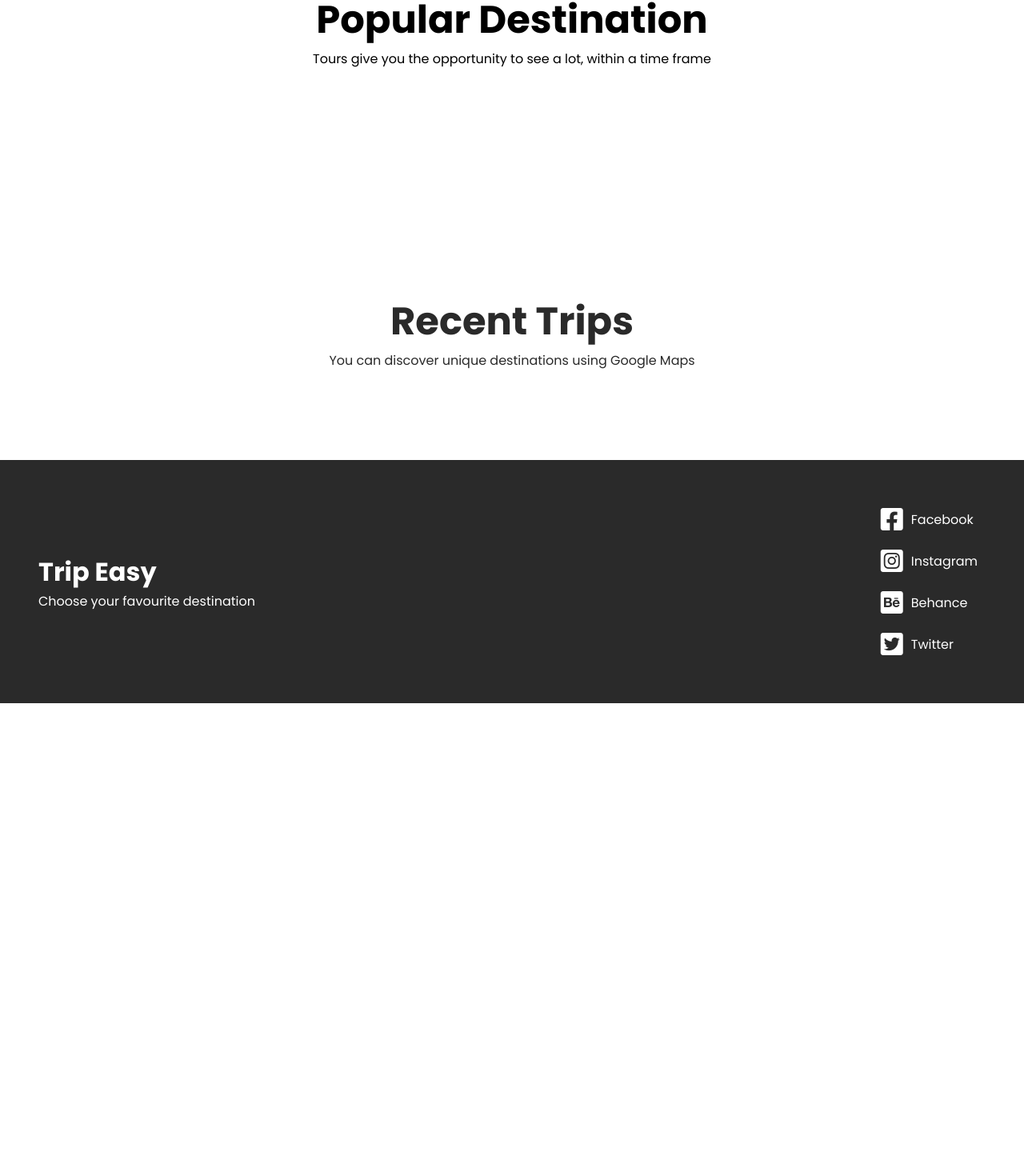
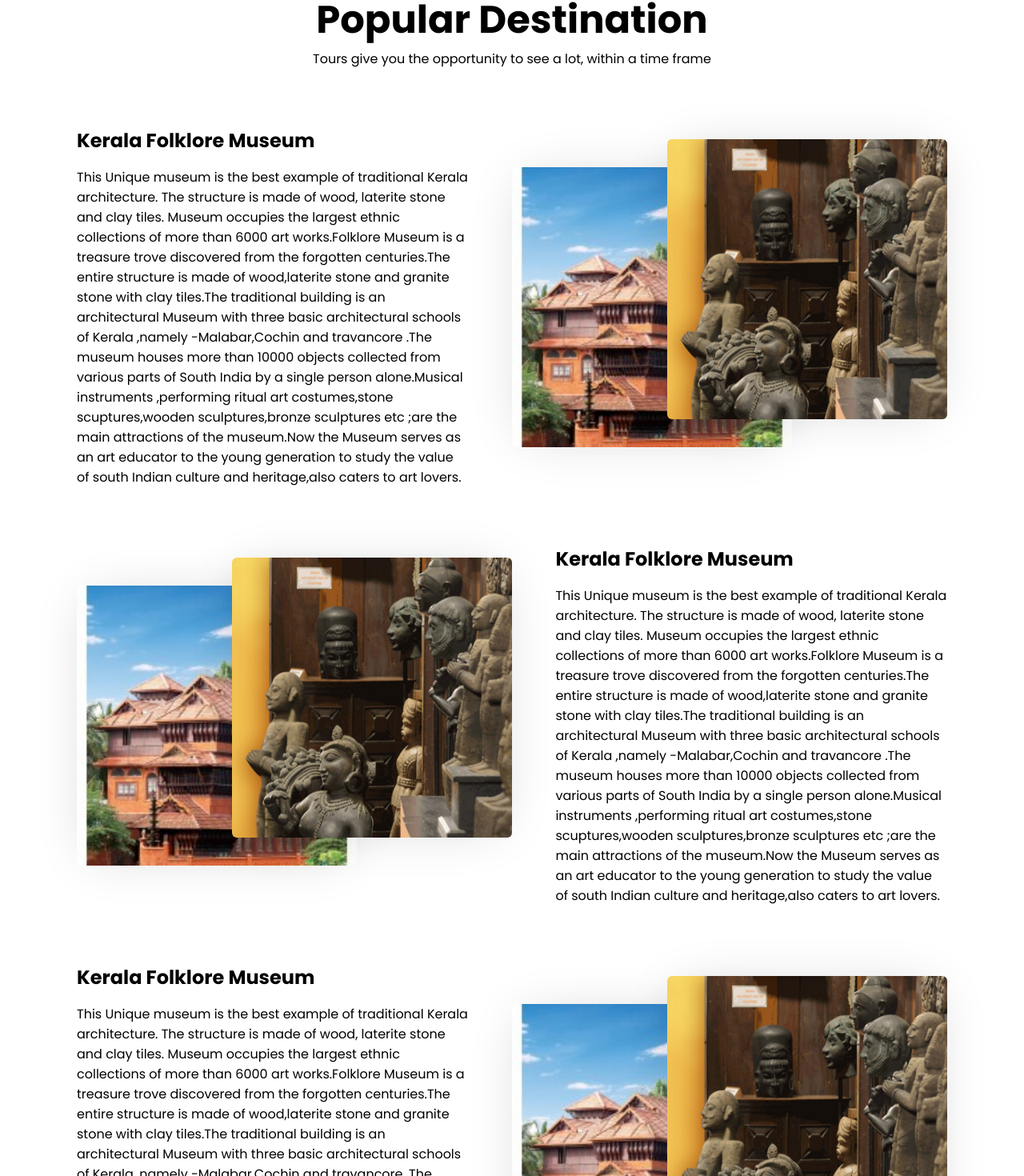
Before and after one commit to jemma-mg/dsc-bootcamp, a React (Create React App) app: page / in a window 1280 px wide. Shown: the part 875-2345 px from the top of the page at 80% size. Before the commit the page ends 1754 px from the top, so only its background shows below. Built offline with nearby package versions, Linux system fonts and the light colour scheme.

Commit message:
destination section

```diff
--- a/src/components/destination/destination.js
+++ b/src/components/destination/destination.js
@@ -1,6 +1,6 @@
 import React from 'react'
 import "./destination.css"
-import destinationData from './destinationData'
+import DestinationData from './destinationData'
 import kfm1 from "../../assets/kfm1.jpg"
 import kfm2 from "../../assets/kfm2.jpg"
 
@@ -10,7 +10,7 @@ const Destination = () => {
         <h1>Popular Destination</h1>
         <p>Tours give you the opportunity to see a lot, within a time frame</p>
 
-        <destinationData
+        <DestinationData
         className = "first__desc"
         heading = "Kerala Folklore Museum"
         text = "This Unique museum is the best example of traditional Kerala architecture. The structure is made of wood, laterite stone and clay tiles. Museum occupies the largest ethnic collections of more than 6000 art works.Folklore Museum is a treasure trove discovered from the forgotten centuries.The entire structure is made of wood,laterite stone and granite stone with clay tiles.The traditional building is an architectural Museum with  three basic architectural schools of Kerala ,namely -Malabar,Cochin and travancore .The museum houses more than 10000  objects collected from various parts of South India by a single person alone.Musical instruments ,performing ritual art costumes,stone scuptures,wooden sculptures,bronze sculptures etc ;are the main attractions of the museum.Now the Museum serves as an art educator to the young generation to study the value of south Indian culture and heritage,also caters to art lovers."
@@ -18,7 +18,7 @@ const Destination = () => {
         img2 = { kfm2 }
         />
 
-        <destinationData
+        <DestinationData
         className = "first__desc__reverse"
         heading = "Kerala Folklore Museum"
         text = "This Unique museum is the best example of traditional Kerala architecture. The structure is made of wood, laterite stone and clay tiles. Museum occupies the largest ethnic collections of more than 6000 art works.Folklore Museum is a treasure trove discovered from the forgotten centuries.The entire structure is made of wood,laterite stone and granite stone with clay tiles.The traditional building is an architectural Museum with  three basic architectural schools of Kerala ,namely -Malabar,Cochin and travancore .The museum houses more than 10000  objects collected from various parts of South India by a single person alone.Musical instruments ,performing ritual art costumes,stone scuptures,wooden sculptures,bronze sculptures etc ;are the main attractions of the museum.Now the Museum serves as an art educator to the young generation to study the value of south Indian culture and heritage,also caters to art lovers."
@@ -26,7 +26,7 @@ const Destination = () => {
         img2 = { kfm2 }
         />
 
-        <destinationData
+        <DestinationData
         className = "first__desc"
         heading = "Kerala Folklore Museum"
         text = "This Unique museum is the best example of traditional Kerala architecture. The structure is made of wood, laterite stone and clay tiles. Museum occupies the largest ethnic collections of more than 6000 art works.Folklore Museum is a treasure trove discovered from the forgotten centuries.The entire structure is made of wood,laterite stone and granite stone with clay tiles.The traditional building is an architectural Museum with  three basic architectural schools of Kerala ,namely -Malabar,Cochin and travancore .The museum houses more than 10000  objects collected from various parts of South India by a single person alone.Musical instruments ,performing ritual art costumes,stone scuptures,wooden sculptures,bronze sculptures etc ;are the main attractions of the museum.Now the Museum serves as an art educator to the young generation to study the value of south Indian culture and heritage,also caters to art lovers."
--- a/src/components/destination/destinationData.js
+++ b/src/components/destination/destinationData.js
@@ -1,7 +1,7 @@
 import { Component } from "react";
 import "./destination.css"
 
-class destinationData extends Component{
+class DestinationData extends Component{
     render(){
         return(
             <div className={ this.props.className }>
@@ -11,11 +11,11 @@ class destinationData extends Component{
             </div>
             <div className='desc__image'>
                 <img alt='img1' src={ this.props.img1 }></img>
-                <img alt='img1' src={ this.props.img2 }></img>
+                <img alt='img2' src={ this.props.img2 }></img>
             </div>
             </div>
         )
     }
 }
 
-export default destinationData
+export default DestinationData
```
